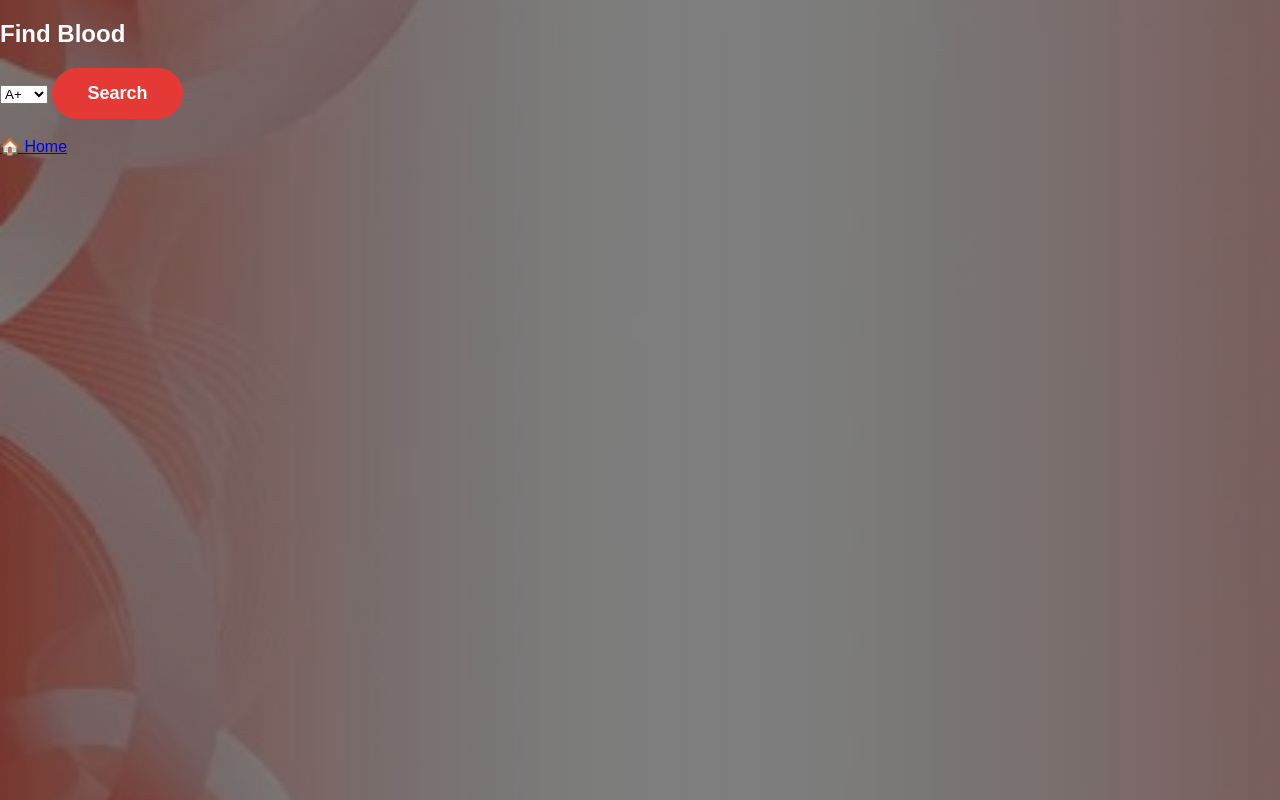
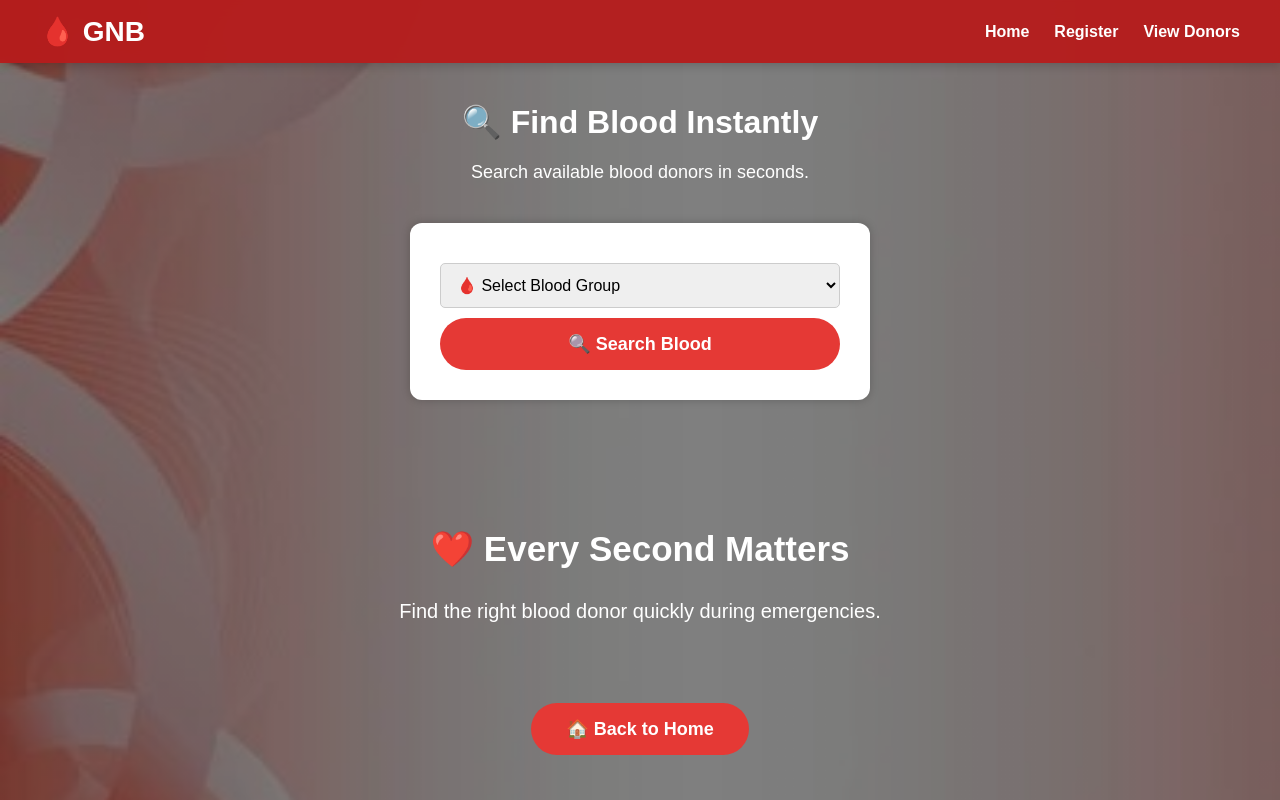
Before and after one commit to nivyasrinivya10-dotcom/GNB-AI-Smart-Blood-Bank, a Flask app: page /findblood in a window 1280 px wide. Run offline with Flask 3, Linux system fonts and the light colour scheme.

Commit message:
Redesigned Find blood page

```diff
--- a/backend/backend/templates/findblood.html
+++ b/backend/backend/templates/findblood.html
@@ -1,31 +1,62 @@
 <!DOCTYPE html>
-<html>
+<html lang="en">
 <head>
+    <meta charset="UTF-8">
+    <meta name="viewport" content="width=device-width, initial-scale=1.0">
     <title>Find Blood - GNB</title>
-    <link rel="stylesheet"
-href="{{ url_for('static',filename='css/style.css')}}">
+
+    <link rel="stylesheet" href="{{ url_for('static', filename='css/style.css') }}">
 </head>
 <body>
 
-<h2>Find Blood</h2>
+<nav>
+    <div class="logo">🩸 GNB</div>
 
-<form action="/search" method="POST">
-    <select name="search">
-        <option value="A+">A+</option>
-        <option value="A-">A-</option>
-        <option value="B+">B+</option>
-        <option value="B-">B-</option>
-        <option value="O+">O+</option>
-        <option value="O-">O-</option>
-        <option value="AB+">AB+</option>
-        <option value="AB-">AB-</option>
+    <ul>
+        <li><a href="/">Home</a></li>
+        <li><a href="/register">Register</a></li>
+        <li><a href="/donors">View Donors</a></li>
+    </ul>
+</nav>
+
+<h1 style="text-align:center; color:white; margin-top:40px;">
+    🔍 Find Blood Instantly
+</h1>
+
+<p style="text-align:center; color:white; font-size:18px;">
+    Search available blood donors in seconds.
+</p>
+
+<form class="form-box" action="/search" method="POST">
+
+    <select name="search" required>
+        <option value="">🩸 Select Blood Group</option>
+        <option>A+</option>
+        <option>A-</option>
+        <option>B+</option>
+        <option>B-</option>
+        <option>O+</option>
+        <option>O-</option>
+        <option>AB+</option>
+        <option>AB-</option>
     </select>
 
-    <button type="submit">Search</button>
+    <button type="submit">🔍 Search Blood</button>
+
 </form>
 
-<br>
-<a href="/">🏠 Home</a>
+<section class="quote">
+    <h2>❤️ Every Second Matters</h2>
+    <p>Find the right blood donor quickly during emergencies.</p>
+</section>
+
+<div style="text-align:center; margin-bottom:40px;">
+    <a href="/">
+        <button type="button">🏠 Back to Home</button>
+    </a>
+</div>
+
+<script src="{{ url_for('static', filename='js/script.js') }}"></script>
 
 </body>
 </html>
```
